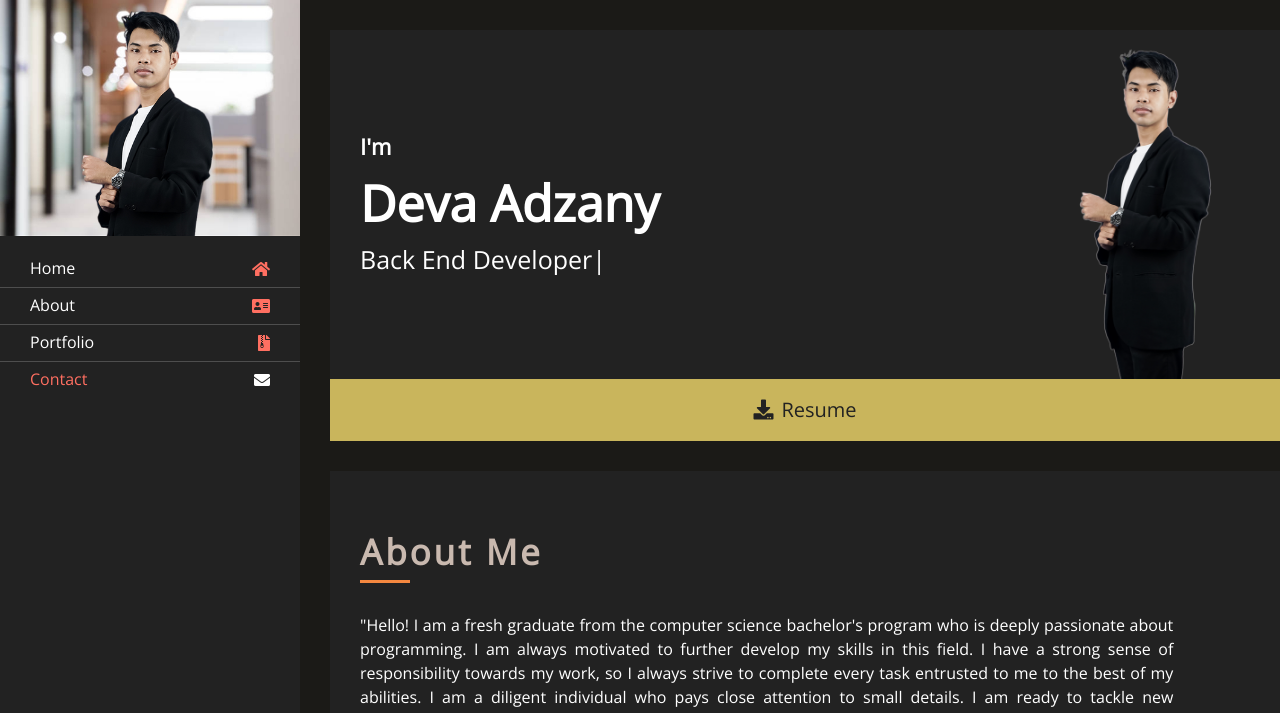
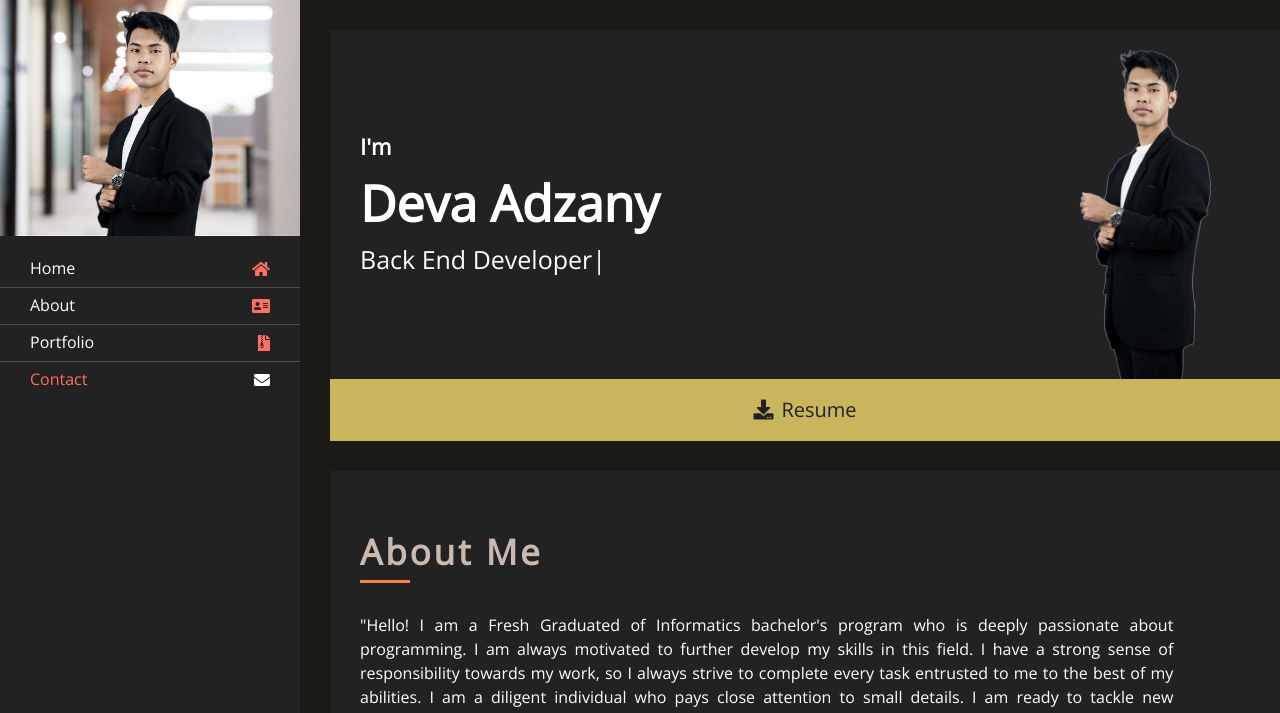
Before and after one commit to devaadz/My-Resume, a plain HTML site: page index.html in a window 1280 px wide. Shown: the top 713 px of the page. Drawn offline with nearby package versions, Linux system fonts and the light colour scheme.

Commit message:
update resume

```diff
--- a/index.html
+++ b/index.html
@@ -90,7 +90,7 @@
                             </div> -->
                             <div class="col-md-12 col-lg-11">
                                 <p class="text-color-white text-justify">
-                                    "Hello! I am a fresh graduate from the computer science bachelor's program who is deeply passionate about programming. I am always motivated to further develop my skills in this field. I have a strong sense of responsibility towards my work, so I always strive to complete every task entrusted to me to the best of my abilities. I am a diligent individual who pays close attention to small details. I am ready to tackle new challenges with a high level of enthusiasm for learning and expanding my experience in the professional world."
+                                    "Hello! I am a Fresh Graduated of Informatics bachelor's program who is deeply passionate about programming. I am always motivated to further develop my skills in this field. I have a strong sense of responsibility towards my work, so I always strive to complete every task entrusted to me to the best of my abilities. I am a diligent individual who pays close attention to small details. I am ready to tackle new challenges with a high level of enthusiasm for learning and expanding my experience in the professional world."
                                 </p>
                             </div>
                         </div>
```
Also changed, not shown: 2 other files.
